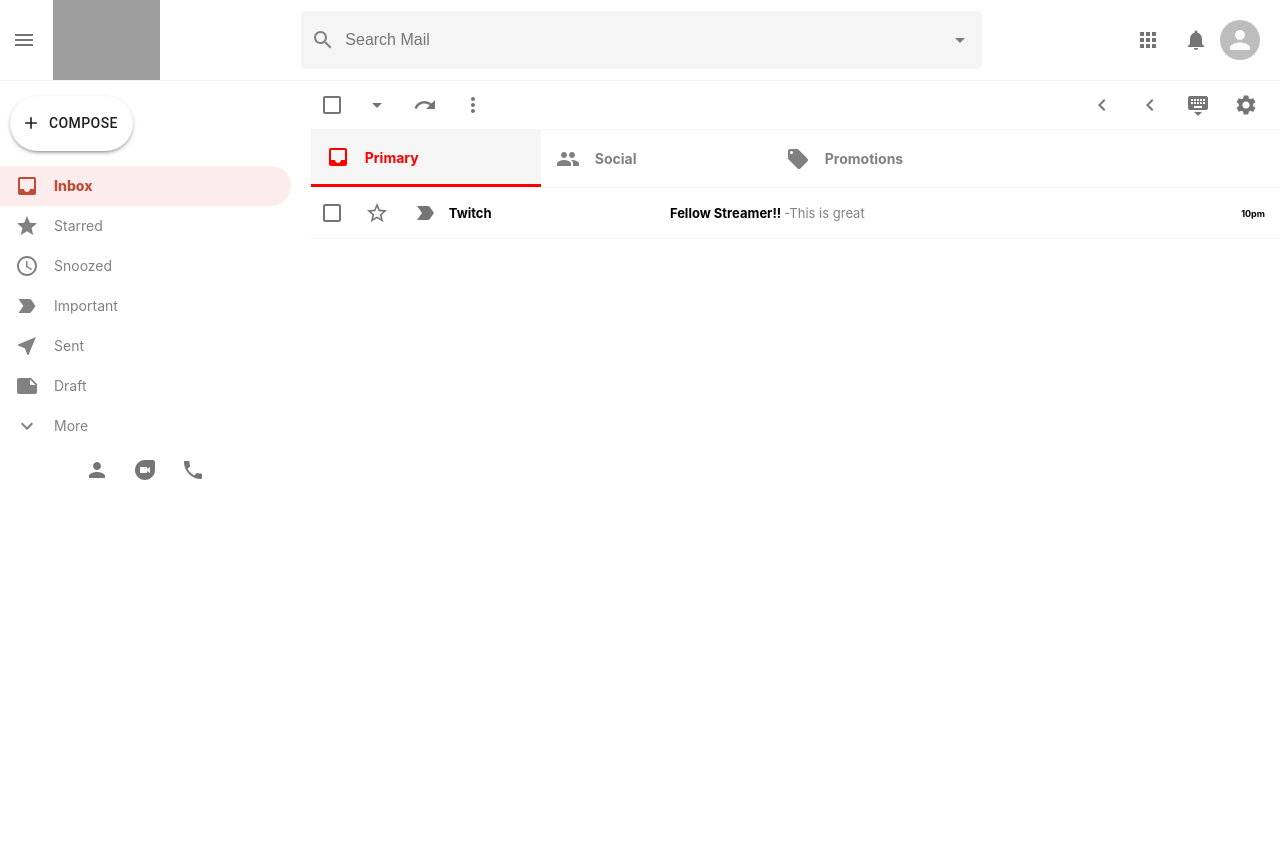
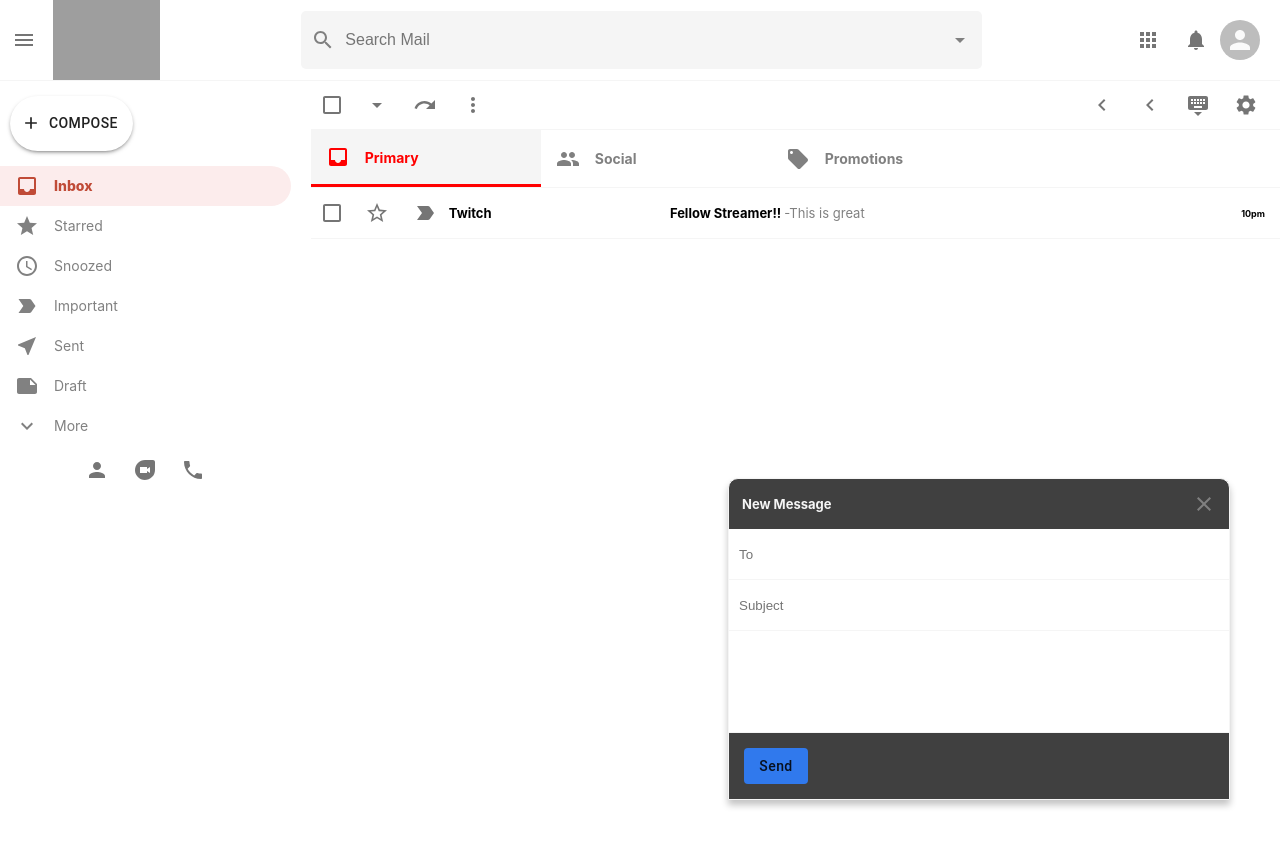
Before and after one commit to jitokj/gmail, a React (Create React App) app: page / in a window 1280 px wide. Both pictures are taken after a click on the button "COMPOSE". Shown: the top 846 px of the page. Built offline with nearby package versions, Linux system fonts and the light colour scheme; grey boxes are pictures that could not be loaded.

Commit message:
compose button- redux

```diff
--- a/package.json
+++ b/package.json
@@ -11,6 +11,7 @@
     "@testing-library/user-event": "^7.2.1",
     "react": "^17.0.1",
     "react-dom": "^17.0.1",
+    "react-hook-form": "^6.14.0",
     "react-redux": "^7.2.2",
     "react-router-dom": "^5.2.0",
     "react-scripts": "4.0.1"
--- a/src/App.js
+++ b/src/App.js
@@ -6,8 +6,11 @@
 import Mail from "./components/Main/Mail/Mail";
 import EmailList from "./components/Main/EmailList/EmailList";
 import SendMail from "./components/SendMail/SendMail";
+import { useSelector } from "react-redux";
+import { selectSendMessageIsOpen } from "./features/mailSlice";
 
 function App() {
+  const sendMessageIsOpen = useSelector(selectSendMessageIsOpen);
   return (
     <Router>
       <div className="app">
@@ -23,7 +26,7 @@
             </Route>
           </Switch>
         </div>
-        <SendMail />
+        {sendMessageIsOpen && <SendMail />}
       </div>
     </Router>
   );
--- a/src/components/SendMail/SendMail.css
+++ b/src/components/SendMail/SendMail.css
@@ -0,0 +1,62 @@
+.sendMail {
+  position: absolute;
+  bottom: 0;
+  right: 50px;
+  background-color: #404040;
+  width: 40%;
+  height: 40%;
+  max-width: 500px;
+  border-top-left-radius: 10px;
+  border-top-right-radius: 10px;
+  display: flex;
+  flex-direction: column;
+  border: 1px solid whitesmoke;
+  box-shadow: 0px 5px 7px 0px rgba(0, 0, 0, 0.24);
+}
+
+.sendMail__header {
+  display: flex;
+  padding: 13px;
+  justify-content: space-between;
+  align-items: center;
+  color: gray;
+}
+
+.sendMail__header > h3 {
+  color: whitesmoke;
+  font-size: 13px;
+}
+
+.sendMail__send {
+  background-color: #3079ed !important;
+  text-transform: capitalize !important;
+  margin: 15px !important;
+}
+
+.sendMail__close {
+  cursor: pointer;
+}
+
+.sendMail > form {
+  display: flex;
+  flex: 1;
+  flex-direction: column;
+}
+.sendMail > form > input {
+  height: 30px;
+  padding: 10px;
+  border: none;
+  border-bottom: 1px solid whitesmoke;
+  outline: none;
+}
+
+.sendMail__message {
+  flex: 1;
+}
+
+.sendMail__error {
+  background-color: white;
+  color: red;
+  text-align: right;
+  padding: 2px;
+}
--- a/src/components/SendMail/SendMail.js
+++ b/src/components/SendMail/SendMail.js
@@ -1,8 +1,58 @@
 import React from "react";
 import "./SendMail.css";
+import CloseIcon from "@material-ui/icons/Close";
+import { Button } from "@material-ui/core";
+import { useForm } from "react-hook-form";
+import { closeSendMessage } from "../../features/mailSlice";
+import { useDispatch } from "react-redux";
 
 const SendMail = () => {
-  return <div className="sendMail"></div>;
+  const { register, handleSubmit, watch, errors } = useForm();
+  const dispatch = useDispatch();
+  const onSubmit = (formData) => {};
+  return (
+    <div className="sendMail">
+      <div className="sendMail__header">
+        <h3>New Message</h3>
+        <CloseIcon
+          onClick={() => {
+            dispatch(closeSendMessage());
+          }}
+          className="sendMail__close"
+        />
+      </div>
+      <form onSubmit={handleSubmit(onSubmit)}>
+        <input
+          name="to"
+          placeholder="To"
+          type="email"
+          ref={register({ required: true })}
+        />
+        {errors.to && <p className="sendMail__error">To is Required!!</p>}
+        <input
+          name="subject"
+          placeholder="Subject"
+          type="text"
+          ref={register({ required: true })}
+        />
+        {errors.subject && (
+          <p className="sendMail__error">Subject is Required!!</p>
+        )}
+        <input
+          name="message"
+          type="text"
+          className="sendMail__message"
+          ref={register({ required: true })}
+        />
+        {errors.message && (
+          <p className="sendMail__error">Message is Required!!</p>
+        )}
+        <div className="sendMail__options">
+          <Button className="sendMail__send">Send</Button>
+        </div>
+      </form>
+    </div>
+  );
 };
 
 export default SendMail;
--- a/src/components/Sidebar/Sidebar.js
+++ b/src/components/Sidebar/Sidebar.js
@@ -14,13 +14,17 @@
 import PersonIcon from "@material-ui/icons/Person";
 import PhoneIcon from "@material-ui/icons/Phone";
 import DuoIcon from "@material-ui/icons/Duo";
+import { useDispatch } from "react-redux";
+import { openSendMessage } from "../../features/mailSlice";
 
 const Sidebar = () => {
+  const dispatch = useDispatch();
   return (
     <div className="sidebar">
       <Button
         className="sidebar__compose"
         startIcon={<AddIcon fontSize="large" />}
+        onClick={() => dispatch(openSendMessage())}
       >
         COMPOSE
       </Button>
```
Also changed, not shown: 1 other file (tests, documents, lock files or other folders).
